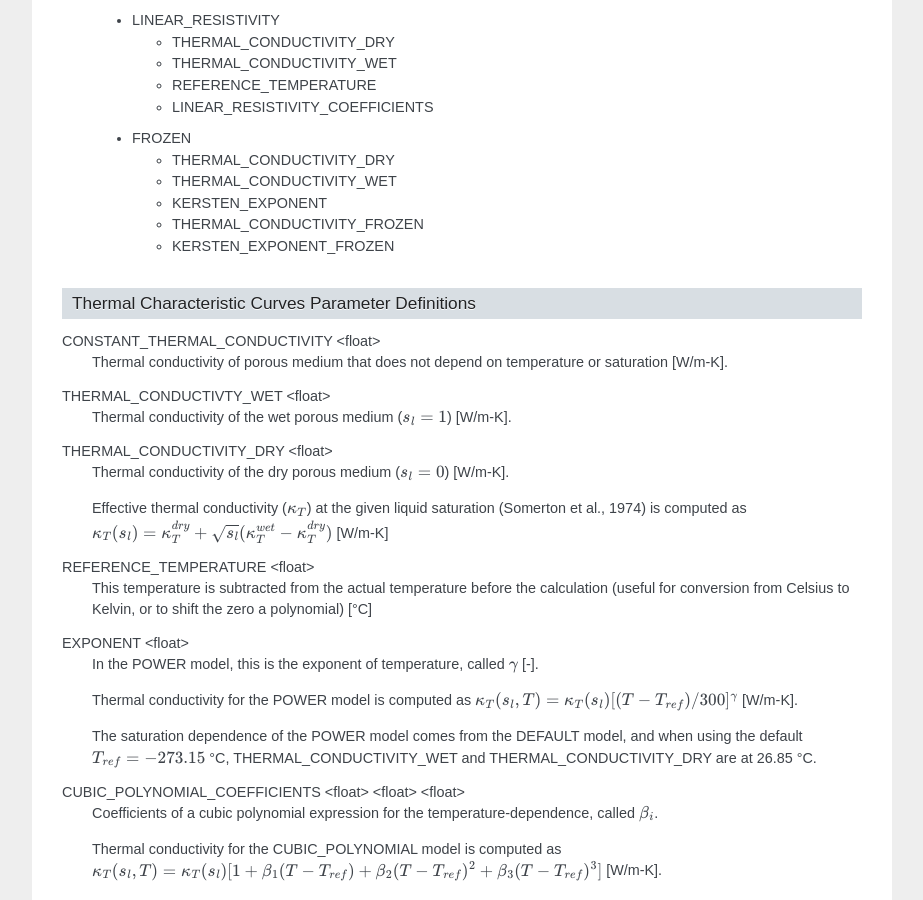
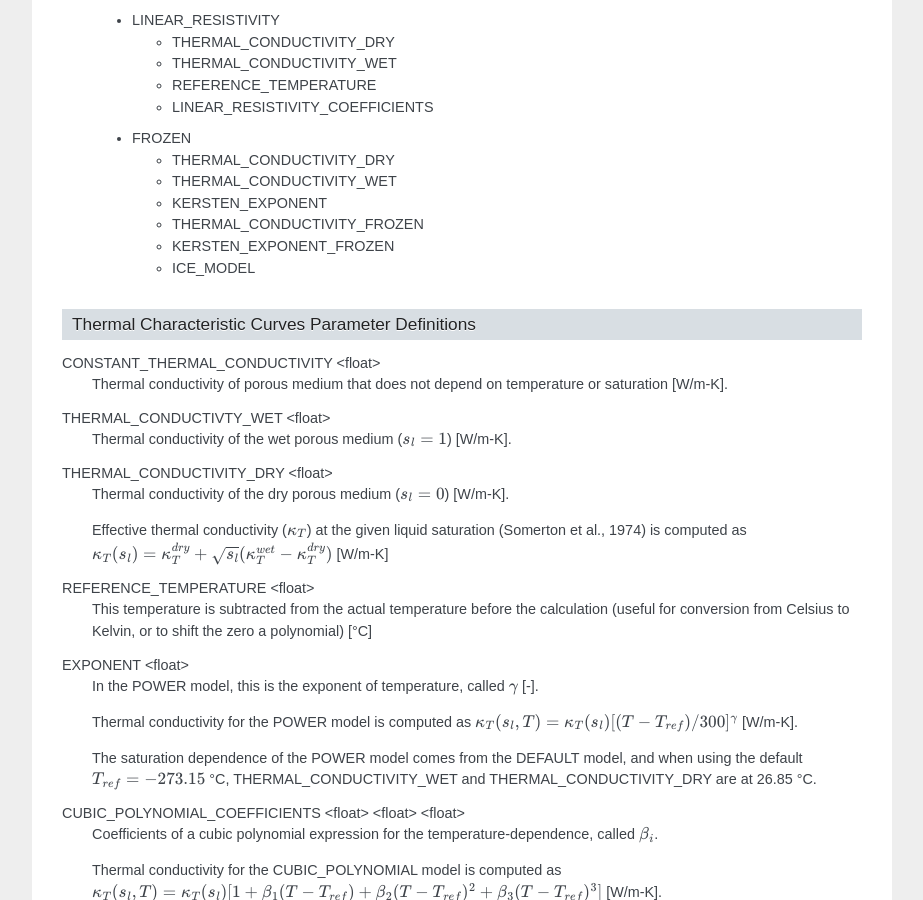
Before and after one commit to Miracloon/pflotran-documentation, a Sphinx documentation site: the page built from source/user_guide/cards/subsurface/characteristic_curves_thermal_card.rst, in a window 1280 px wide and 900 px high, scrolled down 868 px. Shown: the whole window, without its empty margins (318-1241 px from the left). Built offline with Sphinx 7.4.7, drawn with Linux system fonts in a browser that asks for light colours.

Commit message:
Added ICE_MODEL bullet for FROZEN.

```diff
--- a/source/user_guide/cards/subsurface/characteristic_curves_thermal_card.rst
+++ b/source/user_guide/cards/subsurface/characteristic_curves_thermal_card.rst
@@ -64,6 +64,7 @@ THERMAL_CONDUCTIVITY_FUNCTION <string>
     + KERSTEN_EXPONENT
     + THERMAL_CONDUCTIVITY_FROZEN
     + KERSTEN_EXPONENT_FROZEN
+    + ICE_MODEL
 
 .. _tcc-parameter-definitions:
 
```
